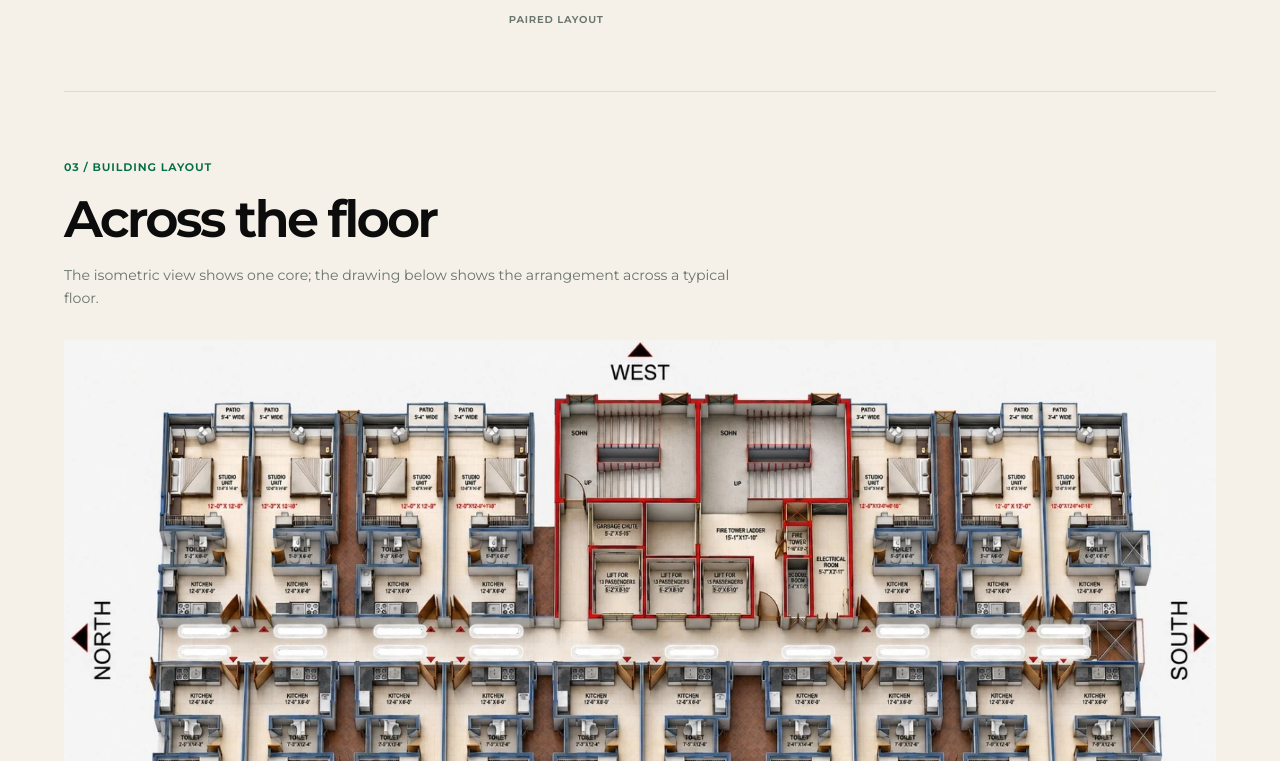
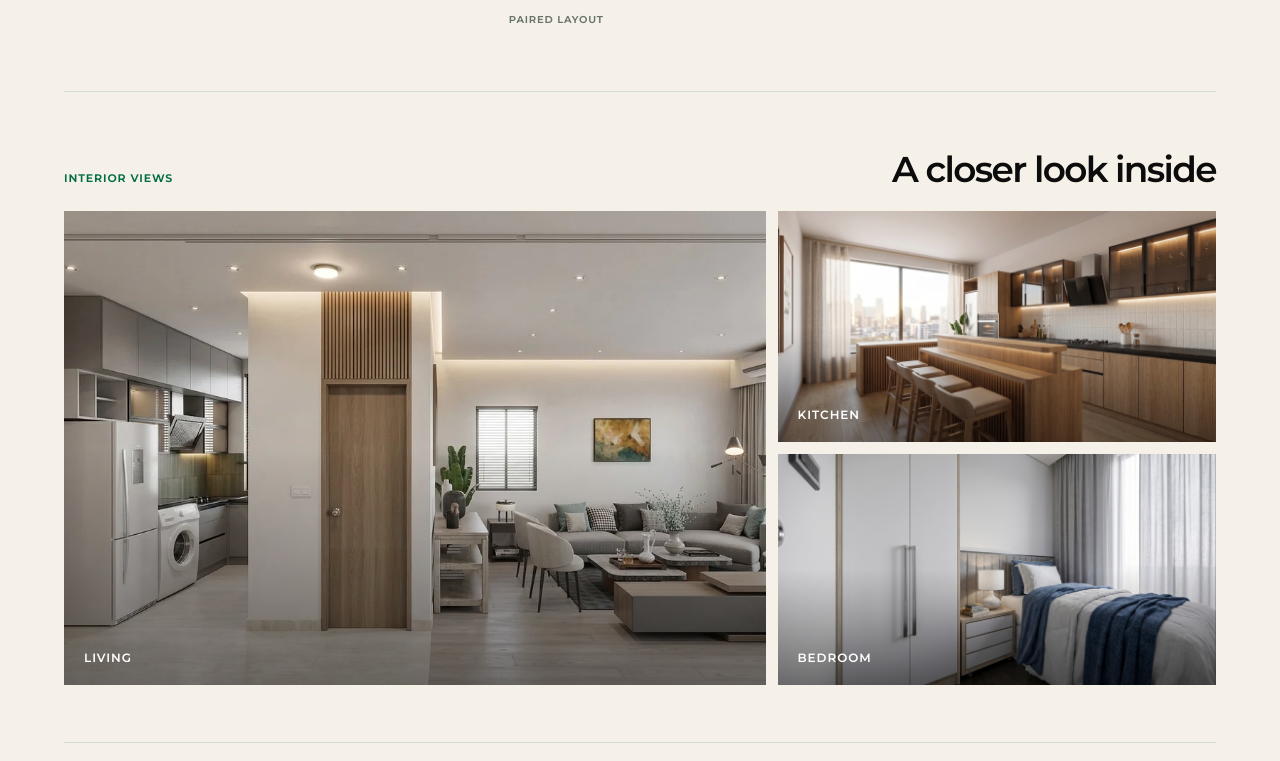
Before and after one commit to Vaishnavibandivakil/memco-new, a Next.js app: page /floor-plans in a window 1280 px wide. Shown: the part 1699-2460 px from the top of the page. Built offline with nearby package versions, Linux system fonts and the light colour scheme.

Commit message:
Add interior gallery to floor plan views

```diff
--- a/app/globals.css
+++ b/app/globals.css
@@ -491,6 +491,18 @@ html.panel-open .chrome { opacity: 0 !important; pointer-events: none; }
 .hm-floor-drawings { display: grid; gap: 28px; }
 .hm-plan-media--core img { max-height: 740px; }
 .hm-plan-media--typical img { max-height: 370px; }
+.plan-interiors { max-width: 1500px; margin: 0 auto; padding: clamp(32px, 4.5vw, 66px) 0; border-top: 1px solid #d7ddd5; }
+.plan-interiors-head { display: flex; justify-content: space-between; align-items: baseline; gap: 20px; margin-bottom: 22px; }
+.plan-interiors-head p { color: var(--green); font-size: 11px; font-weight: 650; letter-spacing: .08em; text-transform: uppercase; }
+.plan-interiors-head h3 { font-size: clamp(24px, 2.8vw, 42px); font-weight: 600; letter-spacing: -.045em; line-height: 1.1; }
+.plan-interiors-grid { display: grid; grid-template-columns: minmax(0, 1.6fr) minmax(0, 1fr); grid-template-rows: repeat(2, minmax(0, 1fr)); gap: 12px; height: clamp(380px, 37vw, 560px); }
+.plan-interiors-image { position: relative; min-width: 0; min-height: 0; margin: 0; overflow: hidden; background: #d9d7cf; }
+.plan-interiors-image--main { grid-row: span 2; }
+.plan-interiors-image img { width: 100%; height: 100%; object-fit: cover; transition: transform .6s var(--e-out); }
+.plan-interiors-image:hover img { transform: scale(1.025); }
+.plan-interiors-image::after { content: ""; position: absolute; inset: 50% 0 0; background: linear-gradient(transparent, rgba(0, 0, 0, .45)); pointer-events: none; }
+.plan-interiors-image figcaption { position: absolute; z-index: 1; left: 20px; bottom: 17px; color: #fff; font-size: 12px; font-weight: 600; letter-spacing: .08em; text-transform: uppercase; }
+@media (max-width: 700px) { .plan-interiors-head { display: block; margin-bottom: 18px; } .plan-interiors-head h3 { margin-top: 9px; } .plan-interiors-grid { grid-template-columns: repeat(2, minmax(0, 1fr)); grid-template-rows: auto auto; gap: 8px; height: auto; } .plan-interiors-image--main { grid-column: 1 / -1; grid-row: auto; aspect-ratio: 1.6; } .plan-interiors-image:not(.plan-interiors-image--main) { aspect-ratio: 1; } .plan-interiors-image figcaption { left: 12px; bottom: 11px; font-size: 10px; } }
 @media (max-width: 700px) { .hm-plan-entry, .hm-plan-entry--reverse { grid-template-columns: minmax(0, 1fr); gap: 24px; padding: 38px 0; } .hm-plan-entry--reverse .hm-plan-media { order: 0; } .hm-plan-copy h3 { margin: 10px 0 14px; } .hm-plan-detail { margin-top: 20px; } .hm-plan-media--single img { max-height: 480px; } .hm-plan-media--pair img { max-height: 470px; } .hm-plan-media--core img { max-height: 450px; } .hm-plan-media--typical { overflow-x: auto; } .hm-plan-media--typical img { width: max(100%, 720px); max-width: none; max-height: none; } }
 .hm-single-card { min-height: 430px; }
 .hm-single-card .hm-card-top { color: var(--green); opacity: 1; }
--- a/components/FloorPlanExplorer.tsx
+++ b/components/FloorPlanExplorer.tsx
@@ -1,6 +1,7 @@
 import Link from "next/link";
 import { ArrowDownRight, X } from "lucide-react";
 import { ReturnLink } from "@/components/ReturnNavigation";
+import { FloorPlanInteriors } from "@/components/FloorPlanInteriors";
 
 export function FloorPlanExplorer() {
   return (
@@ -43,6 +44,8 @@ export function FloorPlanExplorer() {
           </figure>
         </section>
 
+        <FloorPlanInteriors />
+
         <section className="fp-layout fp-layout--wide" aria-labelledby="fp-floor-title">
           <div className="fp-layout-copy"><span>03 / Building layout</span><h2 id="fp-floor-title">Across the floor</h2><p>The isometric view shows one core; the drawing below shows the arrangement across a typical floor.</p></div>
           <div className="fp-layout-views">
--- /dev/null
+++ b/components/FloorPlanInteriors.tsx
@@ -0,0 +1,37 @@
+const INTERIORS = [
+  {
+    image: "/images/design-living-2.webp",
+    alt: "Open living area with kitchen and seating",
+    label: "Living",
+  },
+  {
+    image: "/images/interior-kitchen-new.jpg",
+    alt: "Light-filled kitchen with warm wood cabinetry",
+    label: "Kitchen",
+  },
+  {
+    image: "/images/interior-bedroom-wardrobe.jpg",
+    alt: "Bedroom with wardrobe and soft natural light",
+    label: "Bedroom",
+  },
+] as const;
+
+export function FloorPlanInteriors() {
+  return (
+    <section className="plan-interiors" aria-labelledby="plan-interiors-title">
+      <div className="plan-interiors-head">
+        <p>Interior views</p>
+        <h3 id="plan-interiors-title">A closer look inside</h3>
+      </div>
+      <div className="plan-interiors-grid">
+        {INTERIORS.map(({ image, alt, label }, index) => (
+          <figure className={index === 0 ? "plan-interiors-image plan-interiors-image--main" : "plan-interiors-image"} key={label}>
+            {/* eslint-disable-next-line @next/next/no-img-element */}
+            <img src={image} alt={alt} loading="lazy" />
+            <figcaption>{label}</figcaption>
+          </figure>
+        ))}
+      </div>
+    </section>
+  );
+}
--- a/components/sections/Homes.tsx
+++ b/components/sections/Homes.tsx
@@ -2,6 +2,7 @@
 
 import { useEffect, useRef, useState } from "react";
 import { Chars } from "@/components/Chars";
+import { FloorPlanInteriors } from "@/components/FloorPlanInteriors";
 import { gsap, charsIn, lenis } from "@/lib/motion";
 import { X } from "lucide-react";
 
@@ -81,6 +82,8 @@ export function Homes() {
             </figure>
           </article>
 
+          <FloorPlanInteriors />
+
           <article className="hm-plan-entry hm-plan-entry--floor">
             <div className="hm-plan-copy">
               <p className="hm-plan-index">03 / The bigger picture</p>
```
